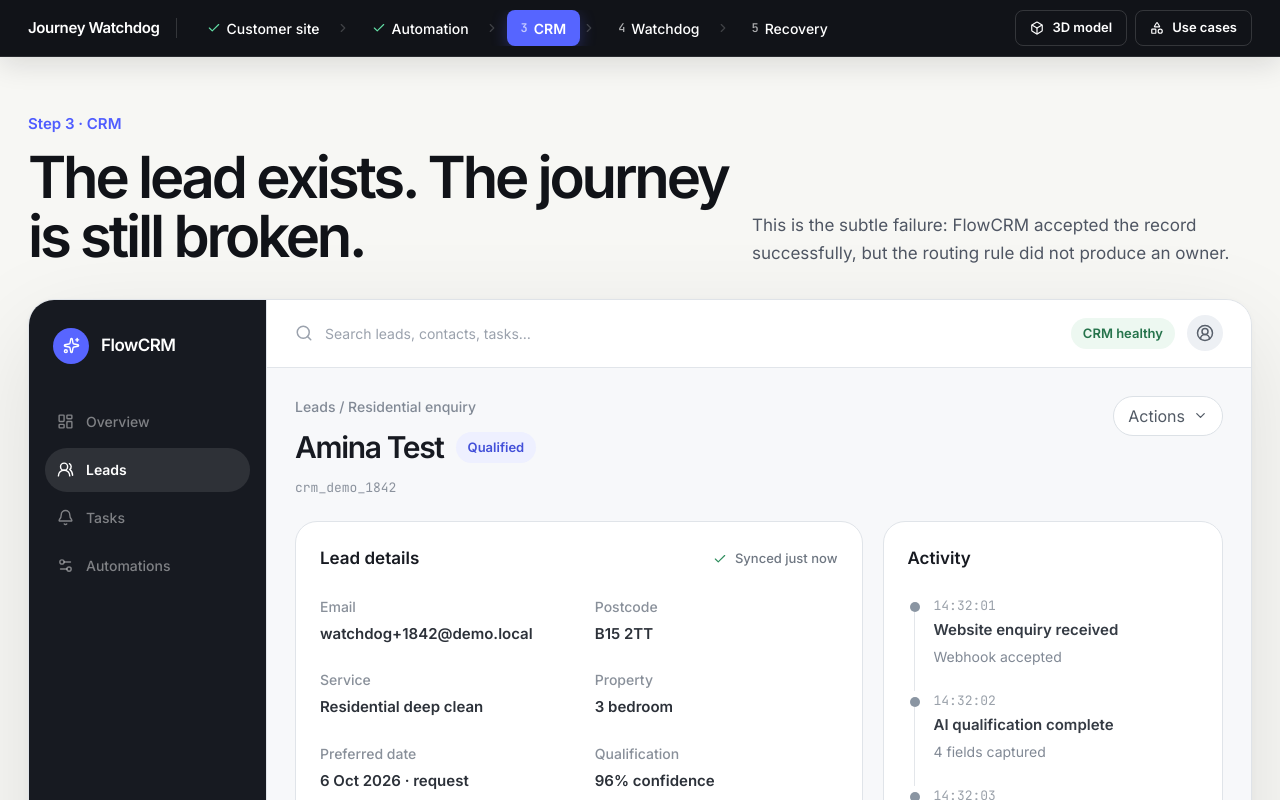
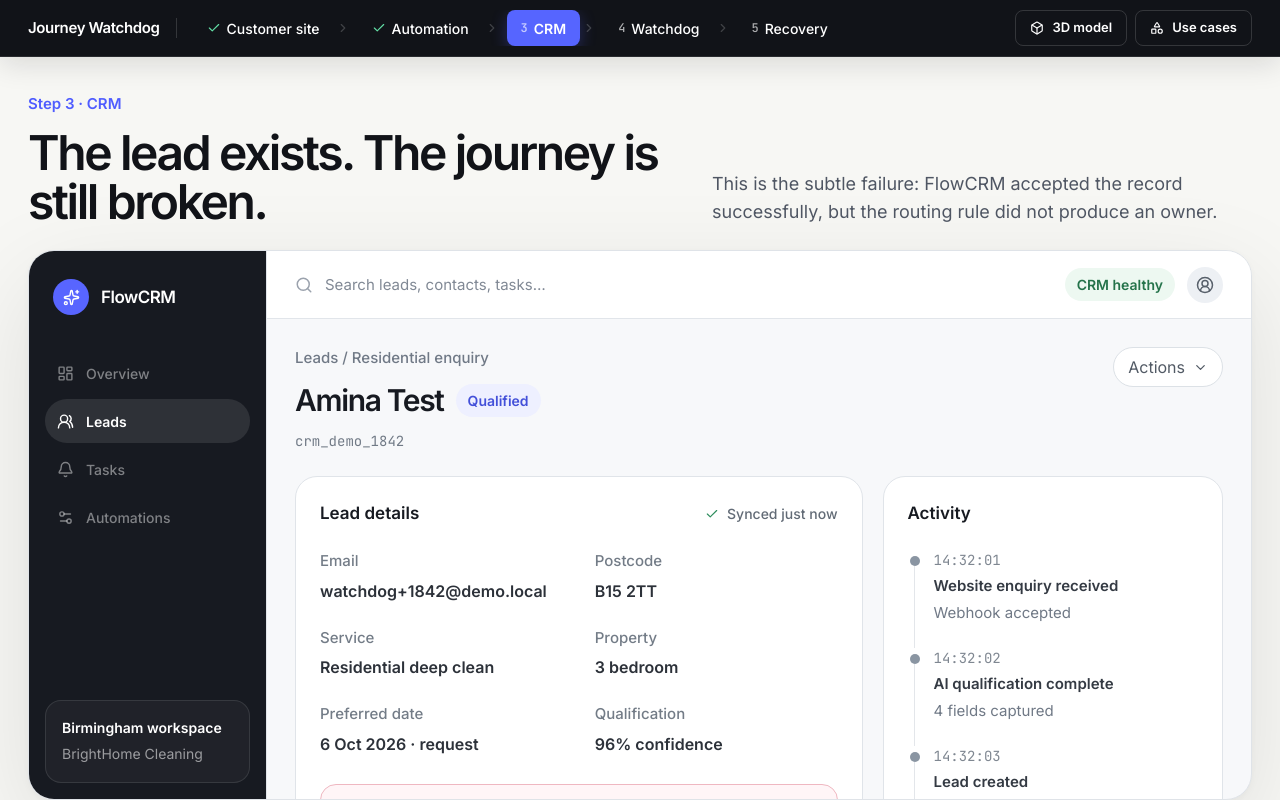
Before and after one commit to Jude-coedz/Buttardev_prototype, a Next.js app: page /crm in a window 1280 px wide. Shown: the top 800 px of the page. Built offline with nearby package versions, Linux system fonts and the light colour scheme.

Commit message:
Improve CRM legibility and fit common Windows viewports

```diff
--- a/components/crm-lead-view.tsx
+++ b/components/crm-lead-view.tsx
@@ -41,21 +41,21 @@ export function CrmLeadView() {
   }, []);
 
   return (
-    <div className="mx-auto max-w-[1480px] px-4 py-10 md:px-7 md:py-14">
-      <div className="mb-8 grid gap-5 lg:grid-cols-[1fr_auto] lg:items-end">
+    <div className="mx-auto max-w-[1480px] px-4 py-7 md:px-7 md:py-9">
+      <div className="mb-6 grid gap-5 lg:grid-cols-[1fr_auto] lg:items-end">
         <div>
           <p className="text-[15px] font-semibold text-[var(--blue)]">Step 3 · CRM</p>
-          <h1 className="mt-3 text-[42px] font-semibold leading-[1.03] tracking-[-0.055em] md:text-[58px]">
+          <h1 className="mt-3 text-[38px] font-semibold leading-[1.03] tracking-[-0.05em] md:text-[48px]">
             The lead exists. The journey is still broken.
           </h1>
         </div>
-        <p className="max-w-[500px] text-[17px] leading-7 text-[var(--copy)]">
+        <p className="max-w-[540px] text-[18px] leading-7 text-[var(--copy)]">
           This is the subtle failure: FlowCRM accepted the record successfully, but the routing rule did not produce an owner.
         </p>
       </div>
 
-      <section className="crm-shell min-h-[720px] overflow-hidden rounded-[26px] border border-[#dfe3e8] bg-[#f7f8fa]">
-        <div className="flex min-h-[720px]">
+      <section className="crm-shell min-h-[520px] h-[calc(100dvh-250px)] overflow-hidden rounded-[26px] border border-[#dfe3e8] bg-[#f7f8fa]">
+        <div className="flex h-full min-h-[520px]">
           <aside className="hidden w-[238px] shrink-0 border-r border-[#e1e5ea] bg-[#171a21] p-4 text-white lg:flex lg:flex-col">
             <div className="flex items-center gap-3 px-2 py-3">
               <span className="inline-flex h-9 w-9 items-center justify-center rounded-xl bg-[#5865ff] text-white">
@@ -90,7 +90,7 @@ export function CrmLeadView() {
 
             <div className="mt-auto rounded-2xl border border-white/10 bg-white/[.04] p-4">
               <p className="text-[14px] font-semibold text-white">Birmingham workspace</p>
-              <p className="mt-1 text-[13px] leading-5 text-white/45">BrightHome Cleaning</p>
+              <p className="mt-1 text-[14px] leading-6 text-white/55">BrightHome Cleaning</p>
             </div>
           </aside>
 
@@ -98,10 +98,10 @@ export function CrmLeadView() {
             <header className="flex h-[68px] items-center justify-between border-b border-[#e1e5ea] bg-white px-5 md:px-7">
               <div className="flex min-w-0 items-center gap-3">
                 <Search size={18} className="text-[#9ba2ad]" />
-                <span className="hidden text-[14px] text-[#9ba2ad] sm:inline">Search leads, contacts, tasks…</span>
+                <span className="hidden text-[15px] text-[#818995] sm:inline">Search leads, contacts, tasks…</span>
               </div>
               <div className="flex items-center gap-3">
-                <span className="hidden rounded-full bg-[#edf8f1] px-3 py-1.5 text-[13px] font-semibold text-[#25734b] sm:inline-flex">
+                <span className="hidden rounded-full bg-[#edf8f1] px-3 py-1.5 text-[14px] font-semibold text-[#25734b] sm:inline-flex">
                   CRM healthy
                 </span>
                 <span className="inline-flex h-9 w-9 items-center justify-center rounded-full bg-[#edf0f4] text-[#58606b]">
@@ -113,12 +113,12 @@ export function CrmLeadView() {
             <div className="p-5 md:p-7">
               <div className="mb-6 flex flex-wrap items-start justify-between gap-4">
                 <div>
-                  <p className="text-[14px] font-medium text-[#818995]">Leads / Residential enquiry</p>
+                  <p className="text-[15px] font-medium text-[#707986]">Leads / Residential enquiry</p>
                   <div className="mt-2 flex flex-wrap items-center gap-3">
                     <h2 className="text-[30px] font-semibold tracking-[-0.045em] text-[#171a21]">Amina Test</h2>
-                    <span className="rounded-full bg-[#eef0ff] px-3 py-1.5 text-[13px] font-semibold text-[#4350d9]">Qualified</span>
+                    <span className="rounded-full bg-[#eef0ff] px-3 py-1.5 text-[14px] font-semibold text-[#4350d9]">Qualified</span>
                   </div>
-                  <p className="mt-2 font-mono text-[13px] text-[#8b929d]">crm_demo_1842</p>
+                  <p className="mt-2 font-mono text-[14px] text-[#717a86]">crm_demo_1842</p>
                 </div>
                 <button className="inline-flex h-10 items-center gap-2 rounded-xl border border-[#dce1e6] bg-white px-3.5 text-[14px] font-semibold text-[#525a65]">
                   Actions
@@ -130,7 +130,7 @@ export function CrmLeadView() {
                 <section className="rounded-[22px] border border-[#e0e4e9] bg-white p-5 md:p-6">
                   <div className="flex items-center justify-between">
                     <h3 className="text-[17px] font-semibold text-[#171a21]">Lead details</h3>
-                    <span className="inline-flex items-center gap-2 text-[13px] font-medium text-[#6f7782]">
+                    <span className="inline-flex items-center gap-2 text-[14px] font-medium text-[#626b76]">
                       <Check size={14} className="text-[#2e8d5d]" />
                       Synced just now
                     </span>
@@ -146,8 +146,8 @@ export function CrmLeadView() {
                       ["Qualification", "96% confidence"],
                     ].map(([label, value]) => (
                       <div key={label}>
-                        <p className="text-[14px] font-medium text-[#89909a]">{label}</p>
-                        <p className="mt-1.5 text-[15px] font-semibold text-[#2c3139]">{value}</p>
+                        <p className="text-[15px] font-medium text-[#737c87]">{label}</p>
+                        <p className="mt-1.5 text-[16px] font-semibold text-[#2c3139]">{value}</p>
                       </div>
                     ))}
                   </div>
@@ -162,7 +162,7 @@ export function CrmLeadView() {
                   >
                     <div className="flex flex-wrap items-start justify-between gap-4">
                       <div>
-                        <p className="text-[14px] font-medium text-[#7a828e]">Lead owner</p>
+                        <p className="text-[15px] font-medium text-[#6f7883]">Lead owner</p>
                         <div className="mt-2 flex items-center gap-2">
                           {resolving ? (
                             <>
@@ -178,7 +178,7 @@ export function CrmLeadView() {
                         </div>
                       </div>
                       {!resolving ? (
-                        <div className="rounded-xl bg-white px-4 py-3 font-mono text-[13px] leading-6 text-[#6f7782]">
+                        <div className="rounded-xl bg-white px-4 py-3 font-mono text-[14px] leading-6 text-[#5d6672]">
                           expected: <span className="text-[#2f3944]">saim.birmingham</span><br />
                           received: <span className="font-semibold text-[#b73d52]">null</span>
                         </div>
@@ -207,12 +207,12 @@ export function CrmLeadView() {
                           {index < 3 ? <span className="absolute bottom-[-24px] top-4 w-px bg-[#e3e6ea]" /> : null}
                         </div>
                         <div>
-                          <p className="font-mono text-[13px] text-[#9aa1aa]">{time}</p>
+                          <p className="font-mono text-[14px] text-[#7f8791]">{time}</p>
                           <p className="mt-1 text-[15px] font-semibold text-[#343a43]">{title}</p>
                           <p className={
                             index === 3 && !resolving
-                              ? "mt-1 text-[14px] font-medium text-[var(--rose)]"
-                              : "mt-1 text-[14px] text-[#818995]"
+                              ? "mt-1 text-[15px] font-semibold text-[var(--rose)]"
+                              : "mt-1 text-[15px] text-[#707986]"
                           }>{detail}</p>
                         </div>
                       </div>
```
